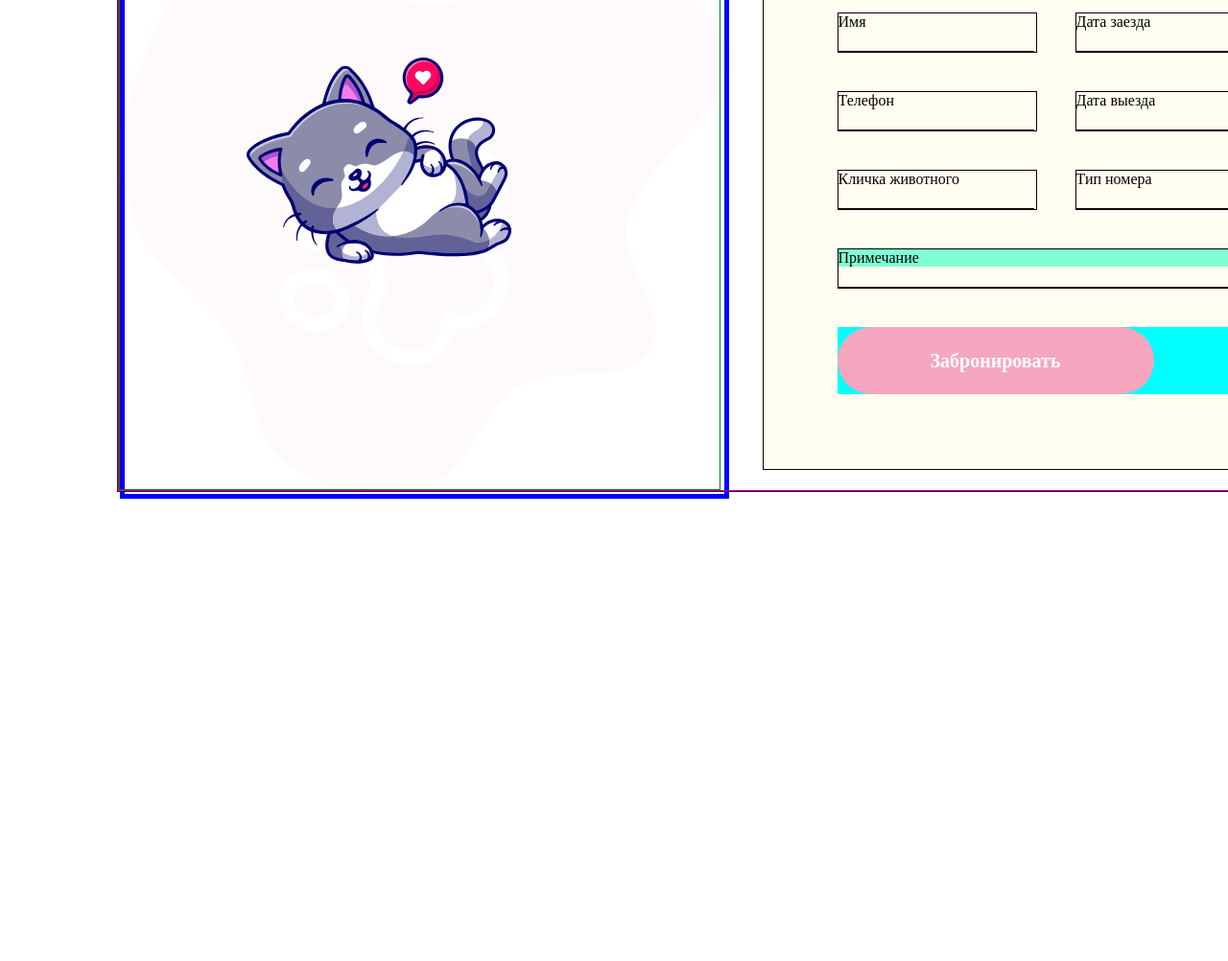
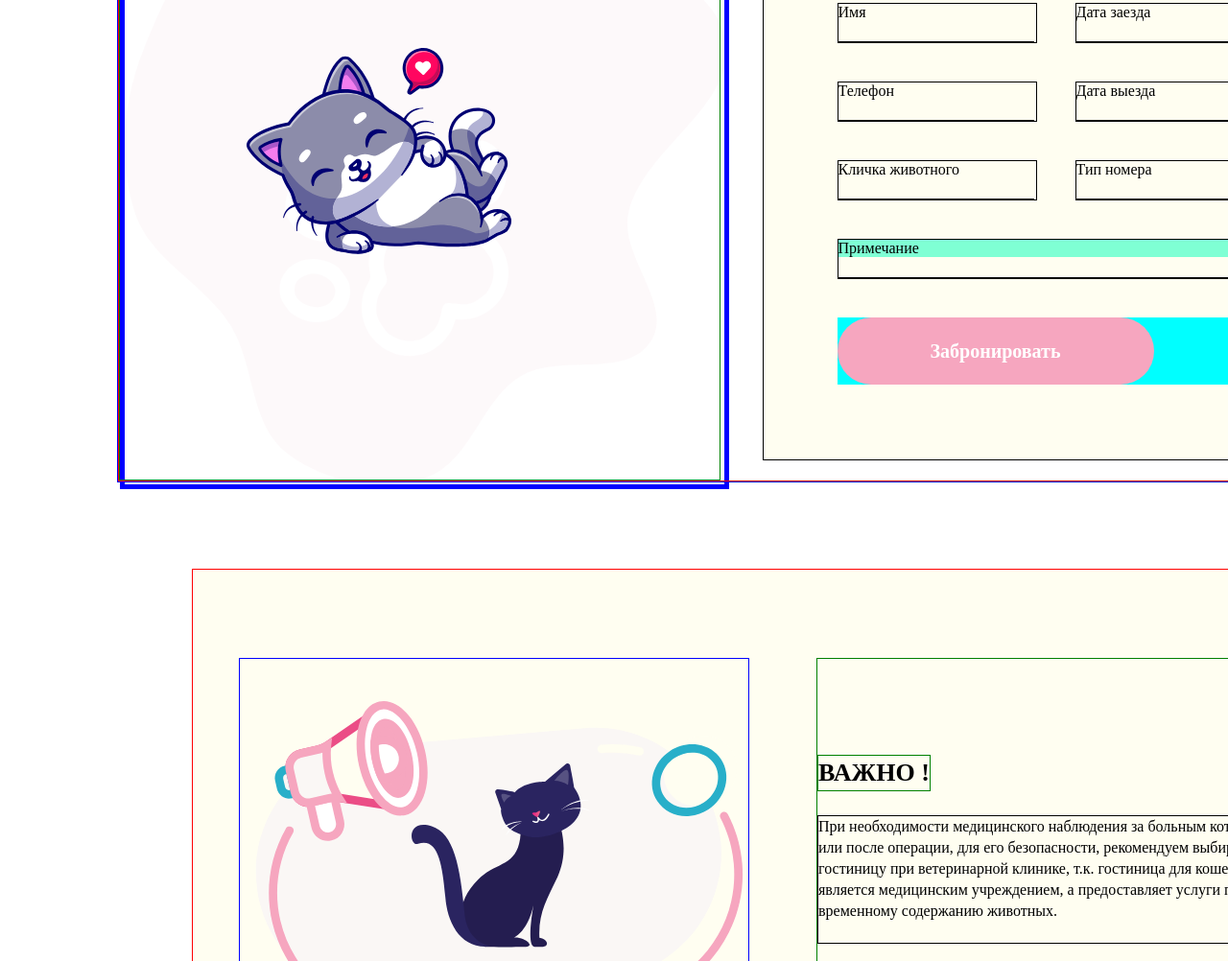
Before and after one commit to garozaev/Project_1, a plain HTML site: page index.html in a window 1280 px wide. Shown: the part 1798-2800 px from the top of the page at 96% size. Before the commit the page ends 2318 px from the top, so only its background shows below. Drawn offline with Linux system fonts and the light colour scheme.

Commit message:
fifth attempt

```diff
--- a/index.html
+++ b/index.html
@@ -7,11 +7,14 @@
     <link rel="stylesheet" href="../Project_1/assets/styles/style.css">
     <title>Project-1</title>
     <style>
+    section {
+        width: 100%;
+    }
     .page_4 {
         display: grid;
         width: 1300px;
         height: 1463px;
-        margin: 10px 197px 10px 103px;
+        margin: 0px 197px 0px 103px;
         grid-template-columns: 600px 600px;
         grid-template-rows: repeat(4,250px) 1fr;
         /* align-content: stretch; */
@@ -23,8 +26,9 @@
         width: 627px;
         height: 595px;
         z-index: -1;
+        /* background-color: #F6A6BF; */
         /* margin: 100.18px 167.11 152.85 105.51; */
-        background-image: url(assets/images/fon_kitty.png);
+        background-image: url("assets/images/fon_print.svg")
         /* border: 1px solid blue; */
     }
     .foot_print {
@@ -111,8 +115,26 @@
         font-weight: 400;
         line-height: 140%;
     }
+    .text_recomm {
+        width: 451.07px;
+        height: 59.99px;
+        margin-top: 30px;
+        font-family: Montserrat;
+        font-size: 20px;
+        font-weight: 500;
+        line-height: 30px;
+        letter-spacing: 0em;
+        text-align: left;
+        border: 1px solid black;
+    }
+    .picture-important {
+        /* justify-content: center; */
+        align-content: center;
+        justify-content: center;
+    }
     .picture-important,
     .important {
+        width: 100%;
         background-color: aqua;
         border: 1px solid black;
     }
@@ -122,9 +144,7 @@
         flex-wrap: wrap;
         width: 1278px;
         height: 694px;
-        margin-top: 140px;
-        margin-right: 200px;
-        margin-left: 122px;
+        margin: 140px 200px 0px 122px;
         border: 1px solid blue;
     }
     .h2 {
@@ -147,7 +167,6 @@
     .picture_reservation {
         justify-self: flex-start;
         align-self: flex-end;
-        /* background-image: url(assets/images/fon_kitty.png); */
         border: 1px solid green;
         width: 625px;
         height: 595px;
@@ -162,8 +181,7 @@
         width: 625px;
         height: 595px;
         z-index: -1;
-        /* margin: 100.18px 167.11 152.85 105.51; */
-        background-image: url(assets/images/fon_kitty.png);
+        background-image: url(assets/images/fon_print.svg);
         border: 5px solid blue;
     }
     .foot_print1 {
@@ -229,14 +247,59 @@
         width: 450px;
         min-height: max-content;
     }
+    .page_8 {
+        display: flex;
+        flex-direction: row;
+        justify-content: center;
+        align-items: center;
+        width: 1200px;
+        height: 585px;
+        margin: 90px 200px 0px 200px;
+        background-color: #FFFEF1;
+        border: 1px solid red;
+    }
+    .picture-important_2 {
+        width: 530px;
+        height: 400px;
+        border: 1px solid blue;
+    }
+    .text-important_2 {
+        margin-left: 70px;
+        width: 500px;
+        height: 400px;
+        border: 1px solid green;
+    }
+    .h3 {
+        width: 116px;
+        height: 36px;
+        margin-top: 100px;
+        font-family: Montserrat;
+        font-size: 26px;
+        font-weight: 600;
+        line-height: 36px;
+        letter-spacing: 0em;
+        text-align: left;
+        border: 1px solid green;
+    }
+    .text {
+        width: 472px;
+        height: 132px;
+        margin: 25px 150px 10px 0px;
+        border: 1px solid black;
+        color: var(--, #242424);
+        font-family: Montserrat;
+        font-size: 16px;
+        font-weight: 400;
+        line-height: 22px;
+        letter-spacing: 0em;
+        text-align: left;
+    }
     </style>
 </head>
-<body>
+<section>
     <div class="page_4">
         <div class="fon_kitty">
-            <div class="foot_print">
-                <img src="assets/images/footprint.png"/>
-            </div>
+            <img class="foot_print" src="assets/images/footprint.svg"/>
         </div>
         <div class="h1">
             <p>Условия размещения</p>
@@ -255,6 +318,9 @@
         </div>
         <div class="recomm">
             <div class="p2">Рекомендации</div>
+            <div class="text_recomm">
+                Чтобы ускорить период адаптации котика к новым условиям возьмите с собой
+            </div>
         </div>
         <div class="list_recomm">
             <div class="list2">
@@ -284,22 +350,21 @@
                 <li>При необходимости и с Вашего согласия обратимся в ветеринарную клинику.</li>
                 <li>При выселении необходимо будет доплатить за понесенные расходы, согласно чеку на оказание услуг.</li>
             </div>
-            </div>
+        </div>
         <div class="picture-important">
-            <img src="assets/images/Cat inportent.png"/>
+            <img src="assets/images/Cat importent.svg"/>
         </div>
     </div>
     <div class="page_5">
         <div class="h2">
             Заявка на бронирование
-            <!--<p>Заявка на бронирование</p>-->
         </div>
         <div class="container">
             <div class="picture_reservation">
                 <img class="kitty" src="assets/images/kitty2.svg"/>
                 <div class="fon_reservation">
                     <div class="foot_print1">
-                        <img src="assets/images/footprint.png"/>
+                        <img src="assets/images/footprint.svg"/>
                     </div>
                 </div>
             </div>
@@ -354,5 +419,18 @@
             </div>
         </div>
     </div>
-</body>
+</section>
+<section>
+    <div class="page_8">
+            <div class="picture-important_2">
+                <img src="assets/images/Cat importent_2.svg"/>
+            </div>
+            <div class="text-important_2">
+                <div class="h3">ВАЖНО !</div>
+                <div class="text">
+                    При необходимости медицинского наблюдения за больным котиком или после операции, для его безопасности, рекомендуем выбирать гостиницу при ветеринарной клинике, т.к. гостиница для кошек не является медицинским учреждением, а предоставляет услуги по временному содержанию животных.
+                </div>
+            </div>
+    </div>
+</section>
 </html>
```
Also changed, not shown: assets/images/Cat importent.svg (added), assets/images/Cat importent_2.svg (added), assets/images/Cat inportent.png (deleted), assets/images/Group 48.jpg (deleted), assets/images/fon_kitty.png (deleted), assets/images/fon_print.svg (renamed from assets/images/Vector (2).svg), assets/images/footprint.png (deleted), assets/images/footprint.svg (renamed from assets/images/Group 48.svg), assets/images/kitty.jpg (deleted).
